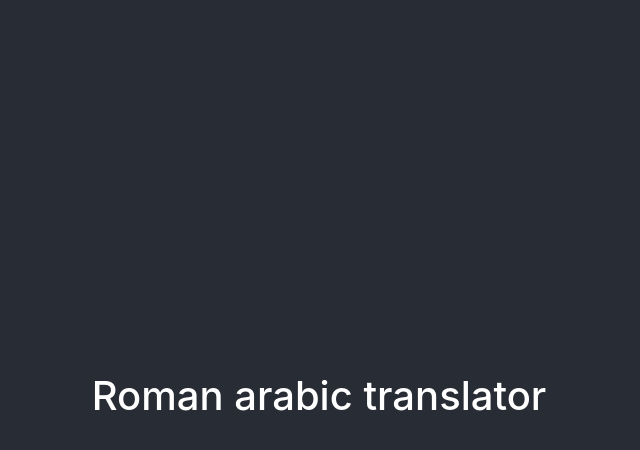
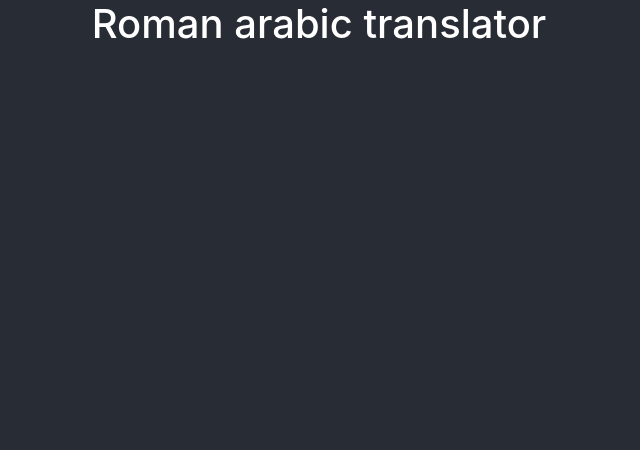
Before and after one commit to jakvitov/roman-arabic-translator-react, a React (Create React App) app: page / in a window 1280 px wide. Shown: the top 450 px of the page, without its empty margins (321-961 px from the left). Built offline with nearby package versions, Linux system fonts and the light colour scheme.

Commit message:
Main page style setup

```diff
--- a/src/App.css
+++ b/src/App.css
@@ -1,14 +1,10 @@
 .App {
   text-align: center;
-}
-
-.App-header {
   background-color: #282c34;
   min-height: 100vh;
   display: flex;
   flex-direction: column;
   align-items: center;
-  justify-content: center;
   font-size: calc(10px + 2vmin);
   color: white;
 }
```
